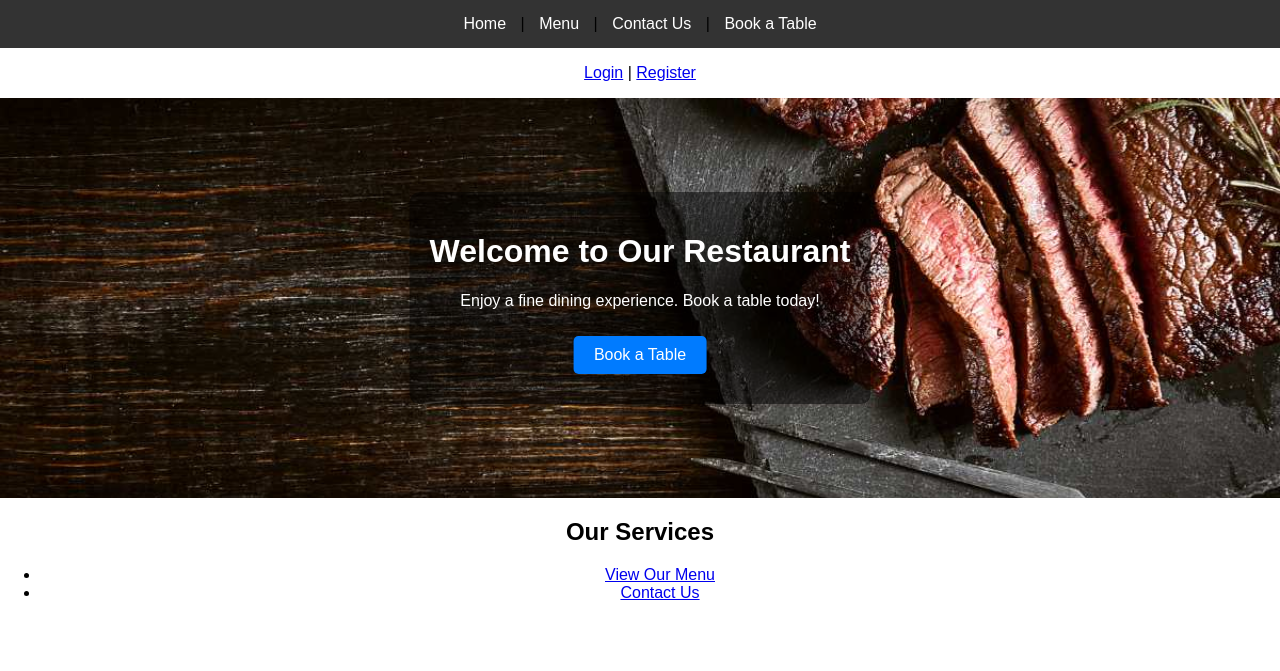
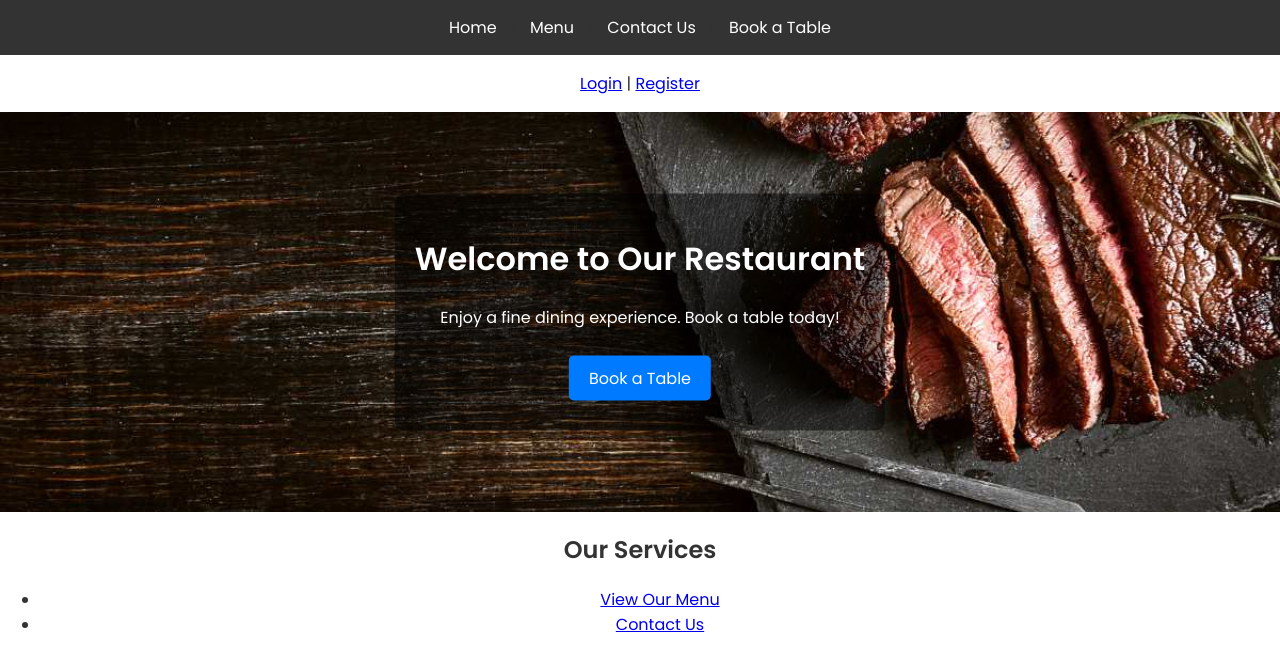
Before and after one commit to Nickflanagn24/searsteaks, a Django app: page / in a window 1280 px wide. Shown: the top 671 px of the page. Run offline with Django 5.2, Linux system fonts and the light colour scheme.

Commit message:
Added modern font (Poppins) for better typography

```diff
--- a/bookings/static/css/style.css
+++ b/bookings/static/css/style.css
@@ -1,6 +1,7 @@
 /* General Styles */
 body {
-    font-family: Arial, sans-serif;
+    font-family: 'Poppins', sans-serif;
+    color: #333;
     margin: 0;
     padding: 0;
     text-align: center;
@@ -123,7 +124,6 @@ nav a:hover {
     border-radius: 10px;
 }
 
-
 /* Responsive Design */
 @media (max-width: 600px) {
     .menu-section ul {
--- a/bookings/templates/bookings/base.html
+++ b/bookings/templates/bookings/base.html
@@ -4,6 +4,7 @@
     <meta charset="UTF-8">
     <title>Restaurant Booking</title>
     <link rel="stylesheet" type="text/css" href="/static/css/style.css">
+    <link href="https://fonts.googleapis.com/css2?family=Poppins:wght@300;400;600&display=swap" rel="stylesheet">
     <meta name="viewport" content="width=device-width, initial-scale=1">
 </head>
 <body>
```
